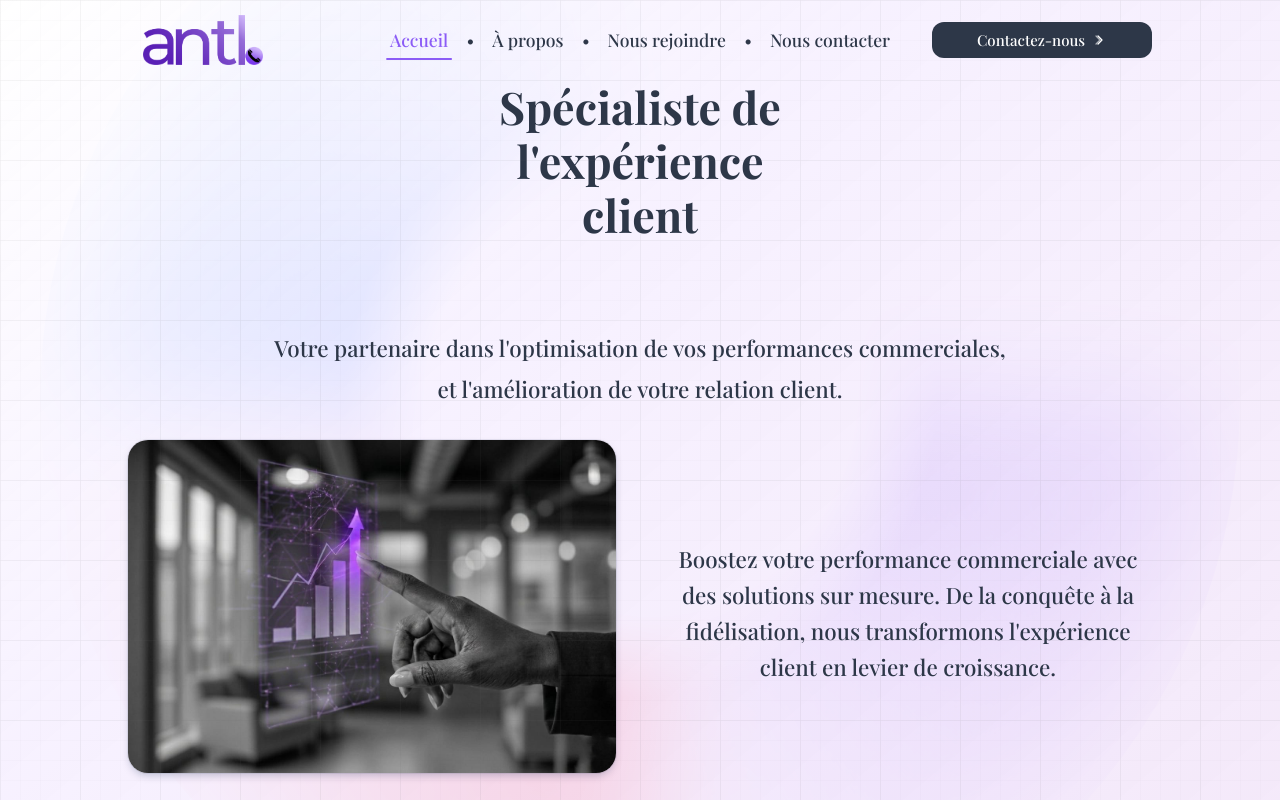
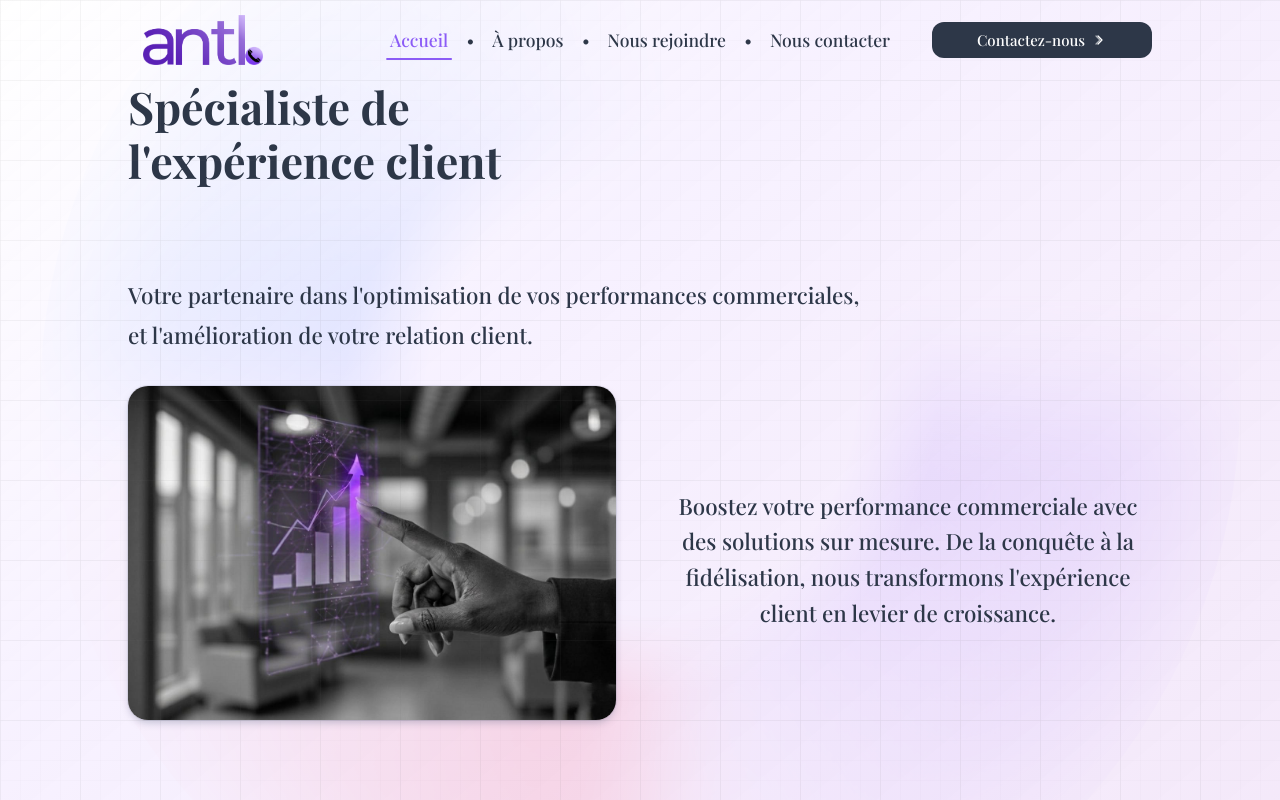
Before and after one commit to ANTL-software/external_website, a React (Vite) app: page / in a window 1280 px wide. Shown: the top 800 px of the page. Built offline with nearby package versions, Linux system fonts and the light colour scheme; no server answers; a web font is replaced by a local one.

Commit message:
style: refine layout properties in heroSection for better mobile responsiveness

```diff
--- a/src/components/heroSection/heroSection.scss
+++ b/src/components/heroSection/heroSection.scss
@@ -3,10 +3,7 @@
 #heroSectionComponent {
     display: flex;
     flex-flow: column nowrap;
-    justify-content: center;
-    align-items: center;
     gap: vars.$spacing-lg;
-    // height: 50dvh;
     width: 100%;
 }
 
@@ -14,6 +11,9 @@
 @media (max-width: 768px) {
     #heroSectionComponent {
         height: 40dvh;
+        justify-content: center;
+        align-items: center;
+        gap: vars.$spacing-sm;
     }
 }
 
@@ -21,21 +21,20 @@
     font-size: clamp(1.8rem, 2.5vw + 0.8rem, 3rem);
     font-weight: vars.$font-weight-bold;
     color: vars.$text-color;
-    // margin-top: 1em;
     margin-bottom: 1.3em;
-    width: 27%;
-    text-align: center;
+    width: 30%;
 }
 
 @media (max-width: 1280px) {
     #heroSectionComponent h1 {
-        width: 35%;
+        width: 45%;
     }
 }
 
-@media (max-width: 728px) {
+@media (max-width: 768px) {
     #heroSectionComponent h1 {
         width: 75%;
+        text-align: center;
     }
 }
 
@@ -47,7 +46,7 @@
     display: flex;
     flex-flow: column nowrap;
     gap: 0.2em;
-    text-align: center;
+    text-align: left;
 }
 
 #heroSectionComponent blockquote .firstLine {
@@ -57,3 +56,10 @@
 #heroSectionComponent blockquote .secondLine {
     display: block;
 }
+
+@media (max-width: 768px) {
+    #heroSectionComponent blockquote {
+        width: 75%;
+        text-align: center;
+    }
+}
```
